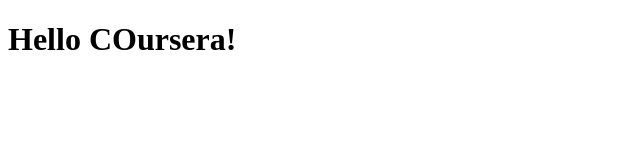
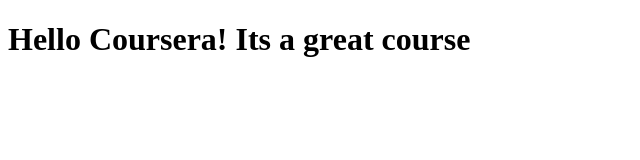
Before and after one commit to knuspermela/test_coursera, a plain HTML site: page seite/index.html in a window 1280 px wide. Shown: the whole page, without its empty margins (0-640 px from the left). Drawn offline with Linux system fonts and the light colour scheme.

Commit message:
small addition to page content

```diff
--- a/seite/index.html
+++ b/seite/index.html
@@ -6,6 +6,6 @@
 	<title>Hellos Coursera</title>
 </head>
 <body>
-<h1>Hello COursera!</h1>
+<h1>Hello Coursera! Its a great course</h1>
 </body>
 </html>
```
